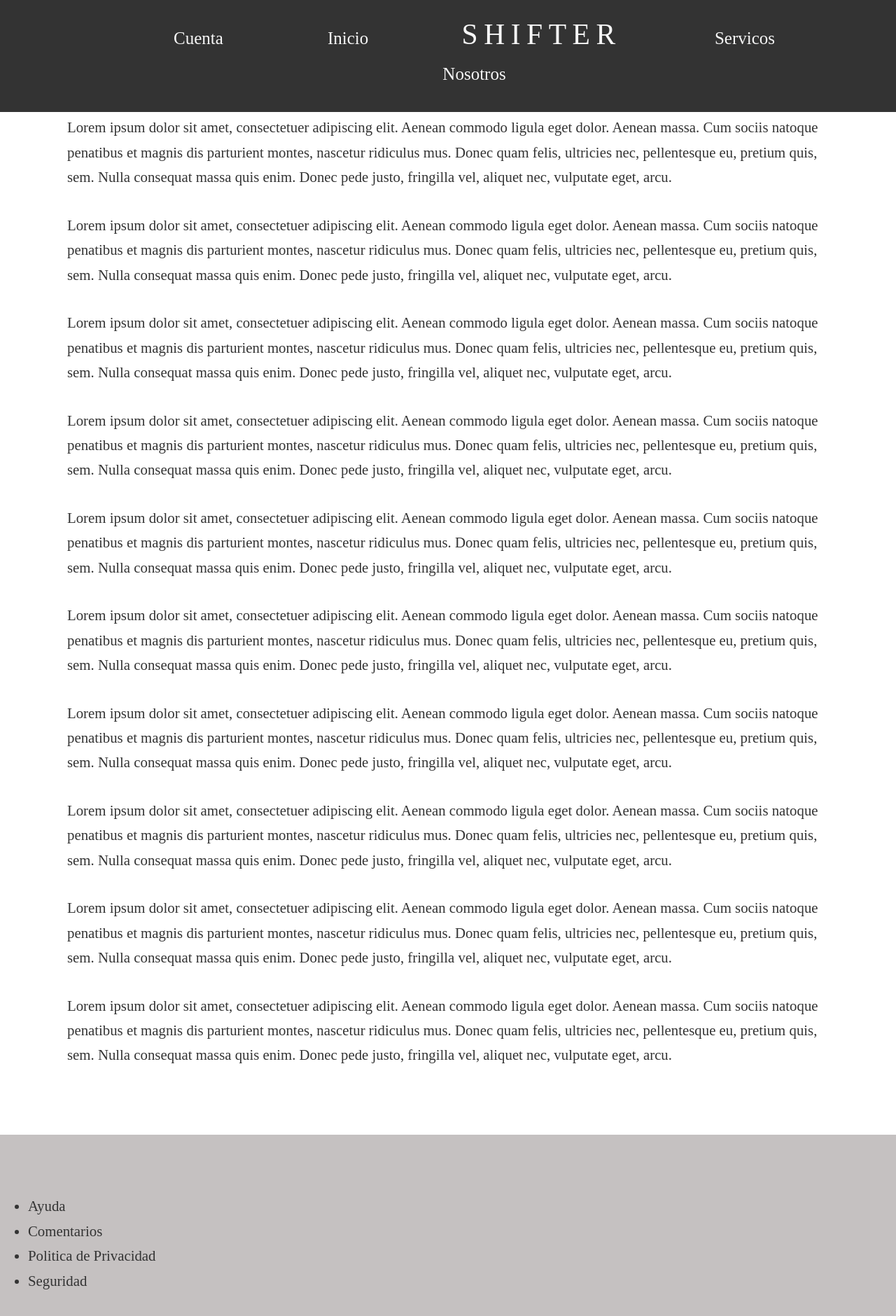
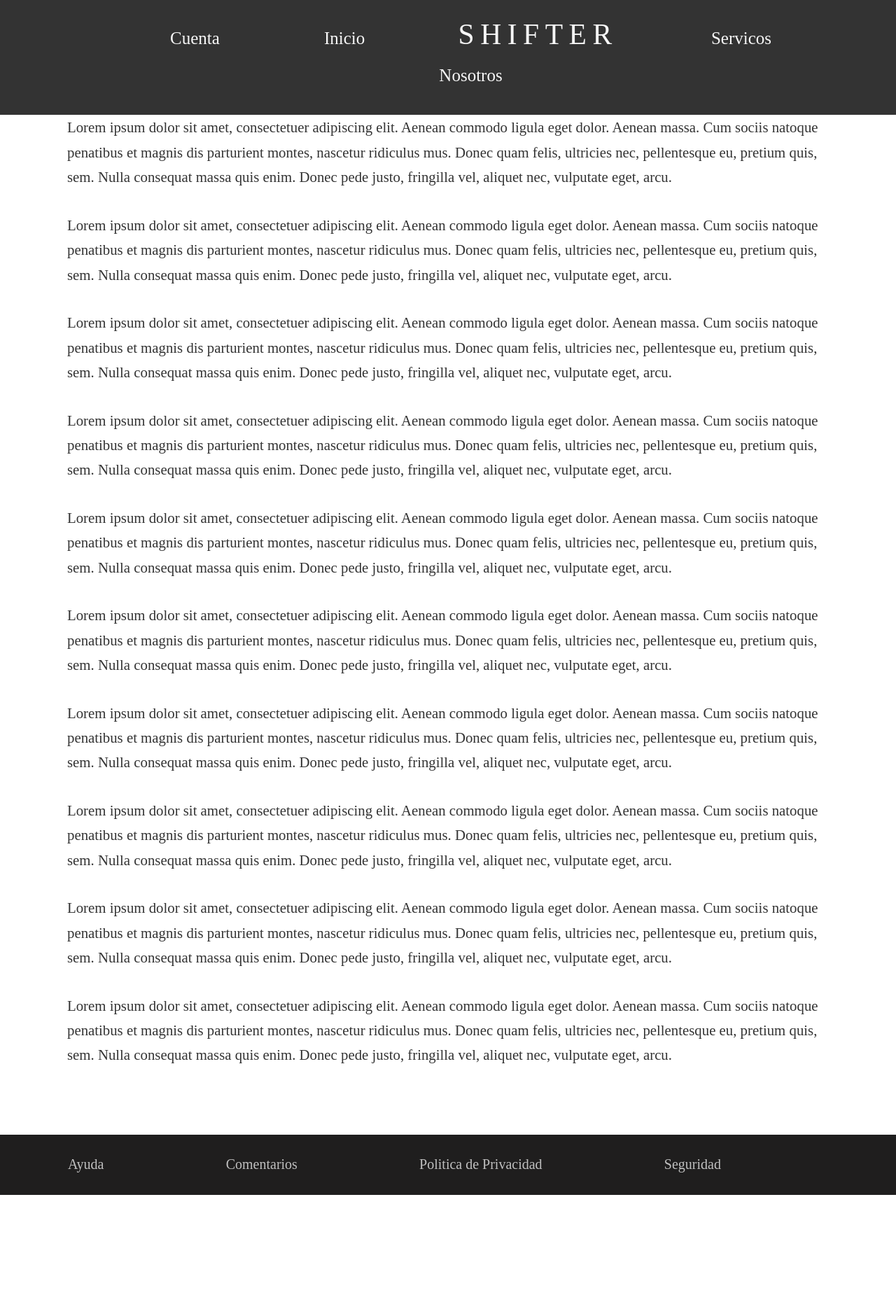
Before and after one commit to Fabreumanan/Proyecto-Pagina-web, a plain HTML site: page index.html in a window 1280 px wide. Shown: the whole page at 70% size. After the commit the page ends 1707 px from the top, so only its background shows below. Drawn offline with Linux system fonts and the light colour scheme.

Commit message:
4-26-2022

```diff
--- a/style.css
+++ b/style.css
@@ -53,7 +53,7 @@ p {
 
 .navigation ul{
     margin: 0;
-    padding-left: 75px;
+    padding-left: 65px;
     list-style: none;
     text-align: center;
 
@@ -64,6 +64,8 @@ p {
       display: inline-block;
 
   }
+
+
   .navigation ul li a{
       display: block;
       padding: 0.5rem 4.5rem;
@@ -71,24 +73,46 @@ p {
       border-radius: 5px;
       font-size: 25px;
 
-  }
-  .navigation ul li a:hover{
-      background: rgb(90, 90, 90);
+      /*subrayado*/
 
   }
+
+  .navigation ul li:hover{
+      background: rgb(73, 72, 72);
+  }
+.navigation ul li:after{
+
+    content: "";
+    width: 0%;
+    height: 2px;
+    background: rgb(236, 228, 228);
+    display: block;
+    margin: auto;
+    transition: all 0.5s;
+    -webkit-transition: all 0.5s;
+    -moz-transition: all 0.5s;
+    -ms-transition: all 0.5s;
+    -o-transition: all 0.5s;
+
+}
+
+.navigation ul li:hover:after{
+ width:100%
+}
+
 
 .main{
     padding-top: 5rem;
 }
 
 .footer{
-    background: rgb(197, 193, 193);
-    padding: 4rem 0;
+    background: rgb(31, 30, 30);
+    padding: 1.2rem 0;
     margin-top: 6rem;
 }
 
 .footer a{
-    color: #333;
+    color: rgb(253, 253, 253);
     text-decoration: none;
 }
 
@@ -96,3 +120,31 @@ p {
     display:flex;
     justify-content: space-between;
 }
+
+.footer-page ul{
+
+ margin:0;
+ padding-left: 0%;
+ list-style: none;
+ text-align: center;
+
+}
+
+.footer-page ul li{
+    display: inline-block;
+}
+
+.footer-page ul li a{
+    color: rgb(192, 192, 192);
+    display: block;
+    margin-left: 25px;
+    padding: 0.4rem 4.5rem;
+
+    transition: all 0.4s linear;
+    border-radius: 5px;
+    font-size: 20px;
+}
+
+.footer-page ul li a:hover{
+    background: rgb(70, 69, 69);
+}
```
